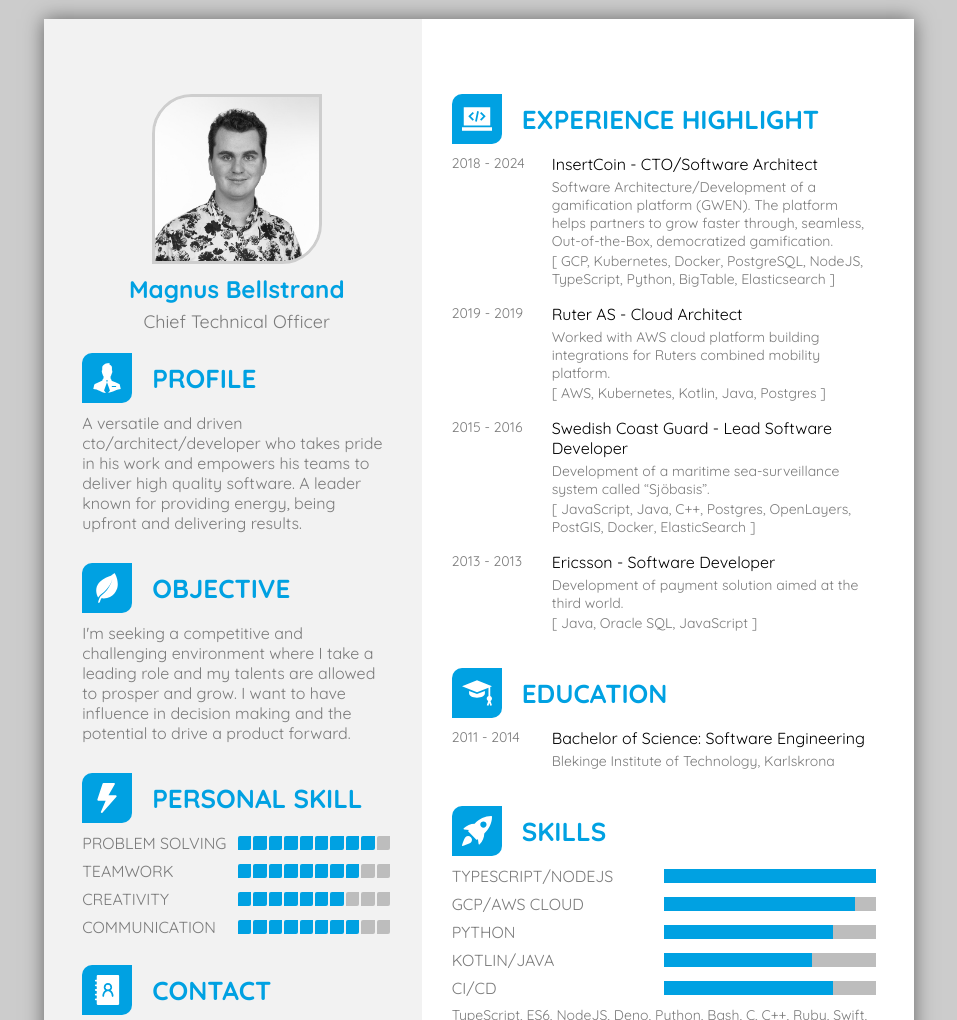
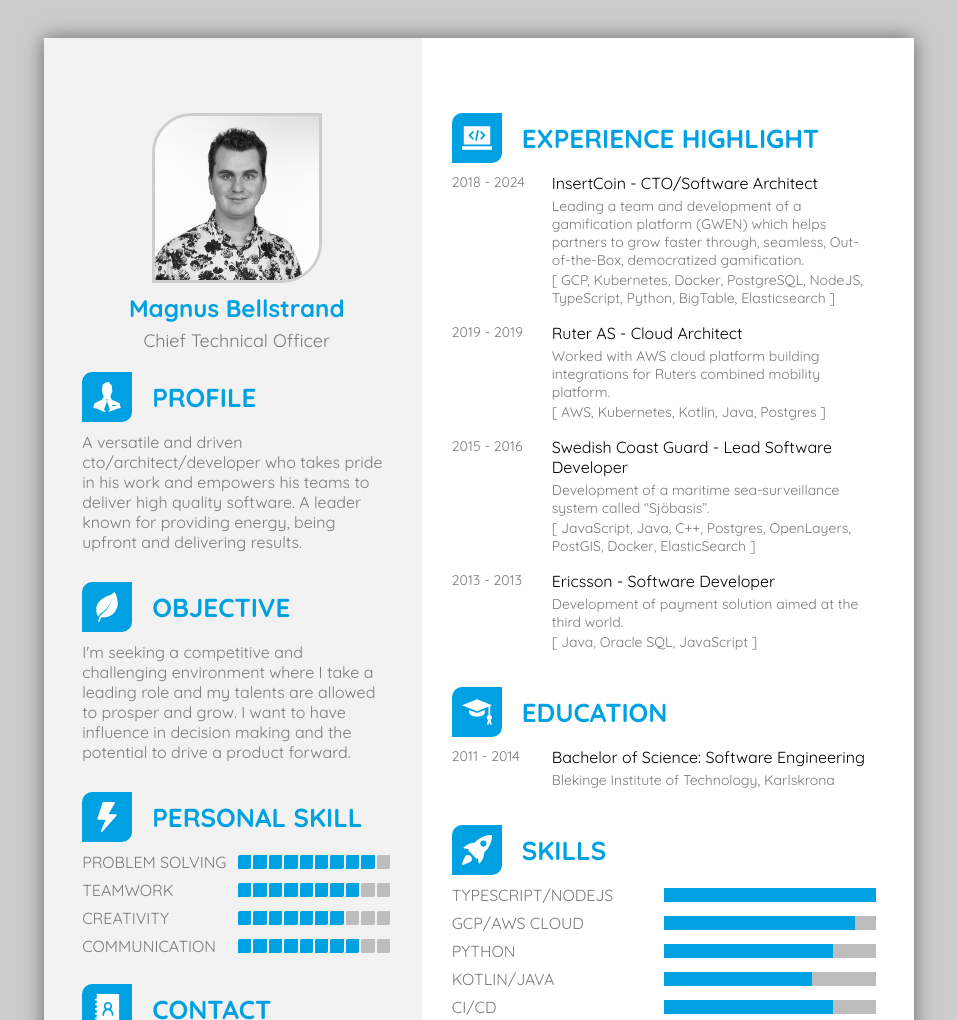
Before and after one commit to bellstrand/resume, a website: page index.html in a window 1280 px wide. Shown: the top 1020 px of the page, without its empty margins (161-1118 px from the left). Drawn offline with Linux system fonts and the light colour scheme.

Commit message:
fix: margins

```diff
--- a/index.html
+++ b/index.html
@@ -133,8 +133,8 @@
 						<div class="date">2018 - 2024</div>
 						<div class="info">
 							<div class="title">InsertCoin - CTO/Software Architect</div>
-							Software Architecture/Development of a gamification platform
-							(GWEN). The platform helps partners to grow faster through,
+							Leading a team and development of a gamification platform
+							(GWEN) which helps partners to grow faster through,
 							seamless, Out-of-the-Box, democratized gamification.
 							<div class="tech">
 								[ GCP, Kubernetes, Docker, PostgreSQL, NodeJS, TypeScript,
@@ -254,7 +254,7 @@
 			</div>
 		</page>
 
-		<page size="A4">
+		<page size="A4" class="page-2">
 			<article>
 				<div class="caption">
 					<img src="./icons/code.svg" />
@@ -274,7 +274,7 @@
 					<div class="date">2018 - 2021</div>
 					<div class="info">
 						<div class="title">InsertCoin, Gothenburg - Software Architect</div>
-						Software Architecture/Development of a gamification platform (GWEN).
+						Leading a team and development of a gamification platform (GWEN).
 						The platform helps partners to grow faster through, seamless,
 						Out-of-the-Box, democratized gamification
 						<div class="tech">
--- a/style.css
+++ b/style.css
@@ -1,26 +1,36 @@
 body {
 	margin: 0;
+	padding: 0;
 	background: rgb(204, 204, 204);
 	font-size: 22px;
 	font-family: "Quicksand", sans-serif;
 	color: #7b7b7b;
 }
 page {
+	position: relative;
 	background: white;
-	margin: 0.5cm auto;
+	margin: 1cm auto;
 	box-shadow: 0 0 0.5cm rgba(0, 0, 0, 0.5);
 	display: flex;
 	flex-direction: row;
+	width: 21cm;
+	height: 29.7cm;
+	padding: 2cm 1cm 0.8cm 1cm;
+	overflow: hidden;
+}
+.page-2 {
+	padding: 1cm 1cm 1.8cm 1cm;
 }
 page * {
 	box-sizing: border-box;
 }
-page[size="A4"] {
-	width: 21cm;
-	height: 29.7cm;
-	/*padding: 2cm 1cm 2cm 1cm;*/
-	padding: 2cm 1cm 0.8cm 1cm;
+@media print {
+	@page {
+		size: a4;
+		margin: 0;
+	}
 }
+
 @media print {
 	body,
 	page {
```
